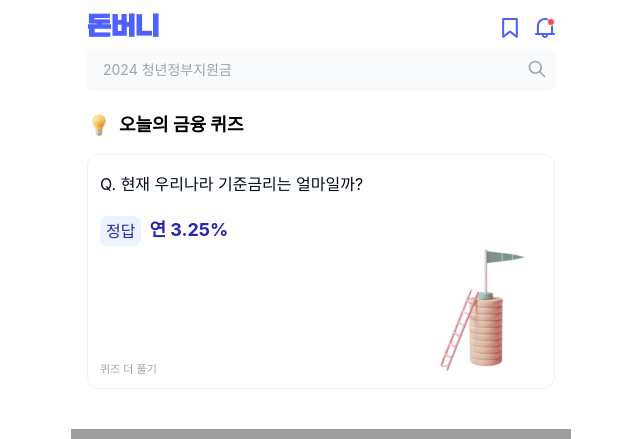
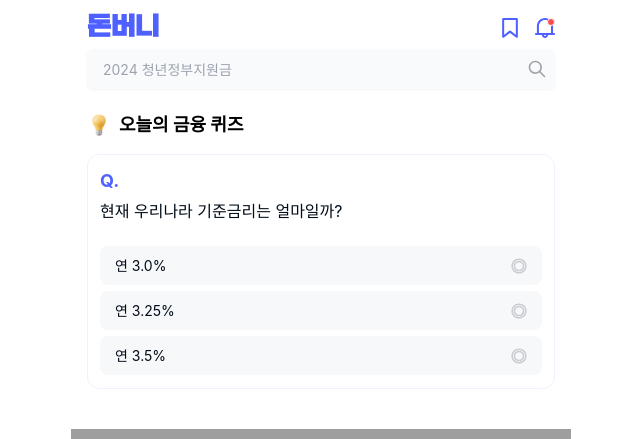
Before and after one commit to 9oormthon-univ/2024_BEOTKKOTTHON_TEAM_35_FE, a Next.js app: page /home in a window 1280 px wide. Shown: the top 439 px of the page, without its empty margins (319-959 px from the left). Built offline with nearby package versions, Linux system fonts and the light colour scheme; grey boxes are pictures that could not be loaded; a web font is replaced by a local one.

Commit message:
fix: 오늘의 학습 부분 수정

```diff
--- a/src/app/(pages)/home/home.jsx
+++ b/src/app/(pages)/home/home.jsx
@@ -5,7 +5,8 @@ import AnswerButton from "@/app/_components/quiz/AnswerButton";
 import RecommendCardOne from "@/app/_components/common/RecommendCardOne";
 import RecommendCardTwo from "@/app/_components/common/RecommendCardTwo";
 import Modal from "@/app/_components/common/Modal";
-import { homeModal, todayQuiz } from "@/app/_state/home-modal-open";
+import { homeModal } from "@/app/_state/home-modal-open";
+import { doingTodayQuiz } from "@/app/_state/doing-today-quiz";
 import { useState } from "react";
 import { useRecoilState } from "recoil";
 import { answerStep } from "@/app/_state/quiz";
@@ -16,7 +17,9 @@ export default function Tab1() {
   const [last, setLast] = useRecoilState(answerStep);
   const [quizModalOpen, setQuizModalOpen] = useRecoilState(homeModal);
   const [firstModalOpen, setFirstModalOpen] = useState(false);
-  const [todayQuizz, setTodayQuizz] = useRecoilState(todayQuiz);
+  const [todayQuizz, setTodayQuizz] = useRecoilState(doingTodayQuiz);
+
+  console.log("t", todayQuizz);
 
   const close2 = () => {
     setQuizModalOpen(false);
@@ -80,7 +83,7 @@ export default function Tab1() {
           </div>
 
           <div className="mt-[15px] w-full flex flex-col h-[235px] p-[12px] bg-[#FFF] rounded-xl border border-[#ECF3FF]">
-            {todayQuiz ? (
+            {todayQuizz ? (
               <div className="w-full h-[235px]">
                 <div className="mt-[5px] text-[#020D19] text-[16px]">
                   Q. {question[0].question}
@@ -112,7 +115,11 @@ export default function Tab1() {
                 </a>
               </div>
             ) : (
-              <div className="flex w-full">
+              <div className="flex flex-col w-full">
+                <div className="text-[#4E60FF] text-[18px] font-bold">Q.</div>
+                <div className="mt-[5px] mb-[23px] text-[#020D19] text-[16px]">
+                  {question[0].question}
+                </div>
                 <div className="w-full mb-[2px] grid gap-[6px]">
                   <AnswerButton
                     value={selectedValue === question[0].wrongAnswer1}
```
